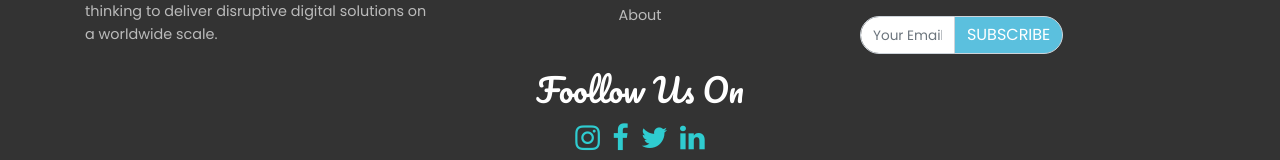
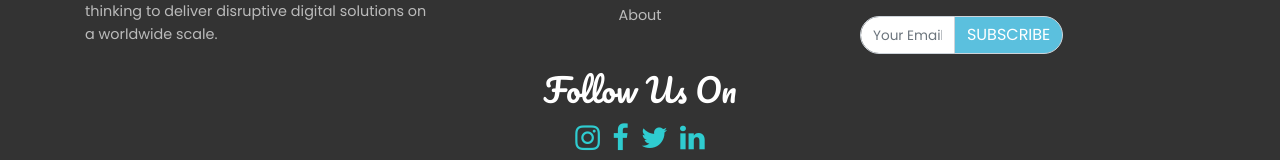
Before and after one commit to nilesh-kawar/nkweb.github.io, a plain HTML site: page index.html in a window 1280 px wide. Shown: the part 5078-5238 px from the top of the page. Drawn offline with nearby package versions, Linux system fonts and the light colour scheme; a script that the page names is missing.

Commit message:
Update index.html

```diff
--- a/index.html
+++ b/index.html
@@ -511,7 +511,7 @@
         </div>
     </div>
     <div class="text-center follow-us">
-      <h2>Foollow Us On</h2>
+      <h2>Follow Us On</h2>
     </div>
     <div class="social-media mt-3 text-center wow fadeInDown">
       <ul class="list-inline">
```
